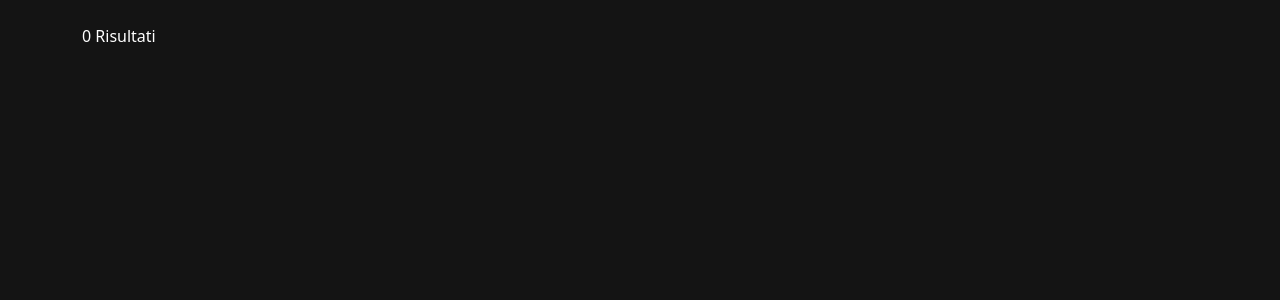
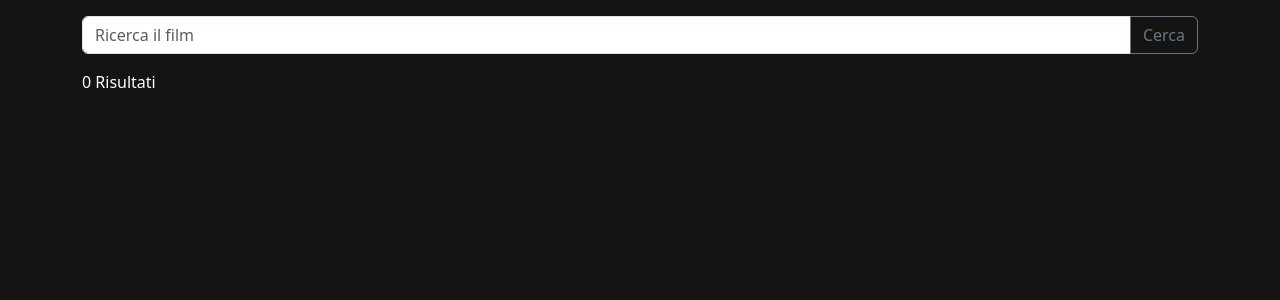
Before and after one commit to Frah01/vite-boolflix, a Vue app: page / in a window 1280 px wide. Shown: the top 300 px of the page. Built offline with nearby package versions, Linux system fonts and the light colour scheme.

Commit message:
Messo app search nella component

```diff
--- a/src/App.vue
+++ b/src/App.vue
@@ -1,9 +1,11 @@
 <script>
 import { store } from './store'
 import AppContent from './components/AppContent.vue';
+import AppHeader from './components/AppHeader.vue';
 export default {
   components: {
     AppContent,
+    AppHeader
   },
   data() {
     return {
@@ -15,6 +17,7 @@ export default {
 
 <template lang="">
 <div>
+  <AppHeader />
   <AppContent />
 </div>
 </template>
--- a/src/components/AppContent.vue
+++ b/src/components/AppContent.vue
@@ -10,7 +10,6 @@ export default {
     data() {
         return {
             store,
-            inputText: '',
         }
     },
 
@@ -19,10 +18,6 @@ export default {
 </script>
 <template lang="">
     <div class="container my-4">
-
-        <div class="mb-5 text-white">
-             {{ store.movieArray.length }} Risultati
-        </div>
         <div class="row row-cols-5 gap-5 justify-content-between">
             <AppCard v-for="(item, index) in store.movieArray" :key="index" :info="item" />
         </div>
--- a/src/components/AppHeader.vue
+++ b/src/components/AppHeader.vue
@@ -1,26 +1,21 @@
 <script>
+import { store } from '../store'
+import AppSearch from './AppSearch.vue'
+import axios from 'axios'
 export default {
-    methods: {
-        search(input) {
-            let apiMovie = store.apiMovie + input;
-            axios.get(apiMovie).then((response) => {
-                store.movieArray = response.data.results
-            })
+    components:{
+        AppSearch,
+    },
+    data(){
+        return{
+            store,
+            inputText: '',
         }
-    }
+    },
 }
 </script>
 <template lang="">
-    <div>
-        <div class="container" >
-            <div class="row">
-            <div class="input-group mb-3">
-                <input type="text" class="form-control" placeholder="Ricerca il film" aria-label="Ricerca il film" v-model="inputText" @keyup.enter="search(inputText)">
-                <button class="btn btn-outline-secondary" type="button" @click="search(inputText)">Cerca</button>
-            </div>
-        </div>
-        </div>
-    </div>
+   <AppSearch />
 </template>
 <style lang="">
 
--- /dev/null
+++ b/src/components/AppSearch.vue
@@ -0,0 +1,39 @@
+<script>
+import { store } from '../store'
+import axios from 'axios'
+export default {
+    data(){
+        return{
+            store,
+            inputText: '',
+        }
+    },
+    methods: {
+        search(input) {
+            let apiMovie = store.apiMovie + input;
+            axios.get(apiMovie).then((response) => {
+                store.movieArray = response.data.results
+            })
+        }
+    }
+}
+</script>
+<template lang="">
+    <div class="container" >
+            <div class="row">
+                <div class ="col" >
+                    <div  ></div>
+                    <div class="input-group mb-3 mt-3">
+                        <input type="text" class="form-control" placeholder="Ricerca il film" aria-label="Ricerca il film" v-model="inputText" @keyup.enter="search(inputText)">
+                        <button class="btn btn-outline-secondary" type="button" @click="search(inputText)">Cerca</button>
+                    </div>
+                    <div class="mb-5 text-white">
+                        {{ store.movieArray.length }} Risultati
+                    </div>
+                </div>
+            </div>
+        </div>
+</template>
+<style lang="">
+
+</style>
--- a/src/store.js
+++ b/src/store.js
@@ -3,5 +3,4 @@ export const store = reactive({
     apiKeys: 'a8f3b6f9513218c50175fe4adfab3d55',
     apiMovie: 'https://api.themoviedb.org/3/search/multi?api_key=a8f3b6f9513218c50175fe4adfab3d55&language=en-US&query=',
     movieArray: [],
-    serieArray: [],
 })
```
